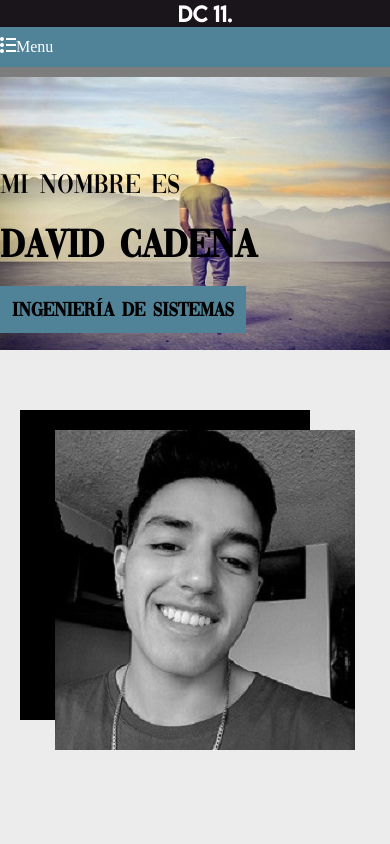
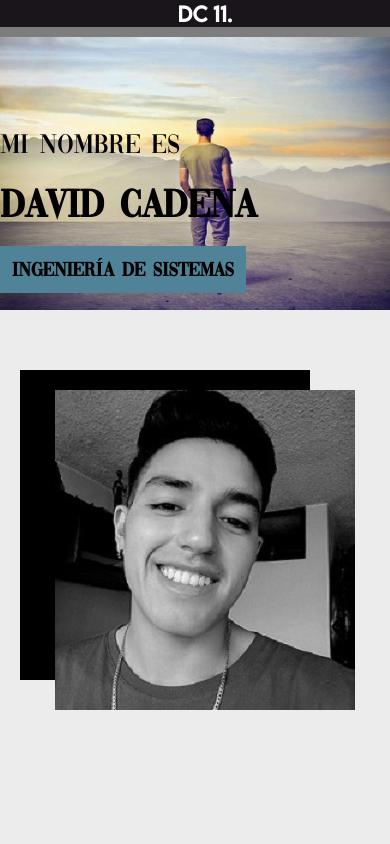
Before and after one commit to DC-11/pagina-web, a plain HTML site: page index.html in a window 390 px wide. Shown: the top 844 px of the page. Drawn offline with nearby package versions, Linux system fonts and the light colour scheme; files whose address does not match are found by name.

Commit message:
Update estilos.css

```diff
--- a/css/estilos.css
+++ b/css/estilos.css
@@ -327,7 +327,7 @@ footer{
   .menu{
   line-height: 2.5;
   background: #508398;
-  display: list-item;
+  display: none;
   color: #fff;
   }
   .item-menu{
```
